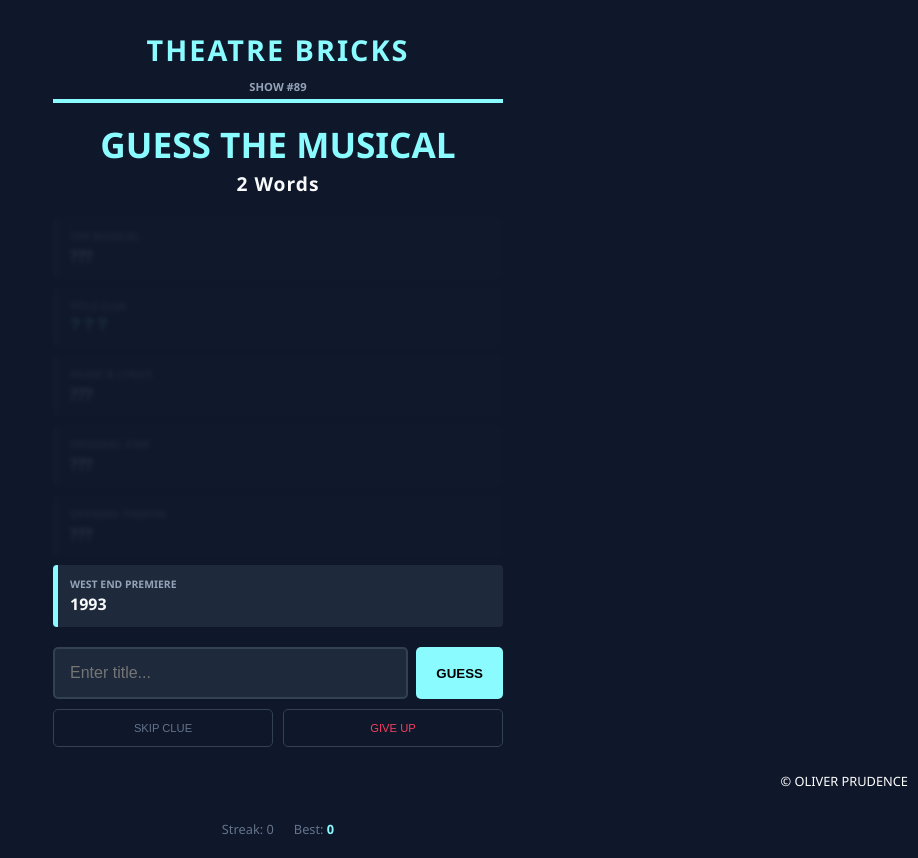
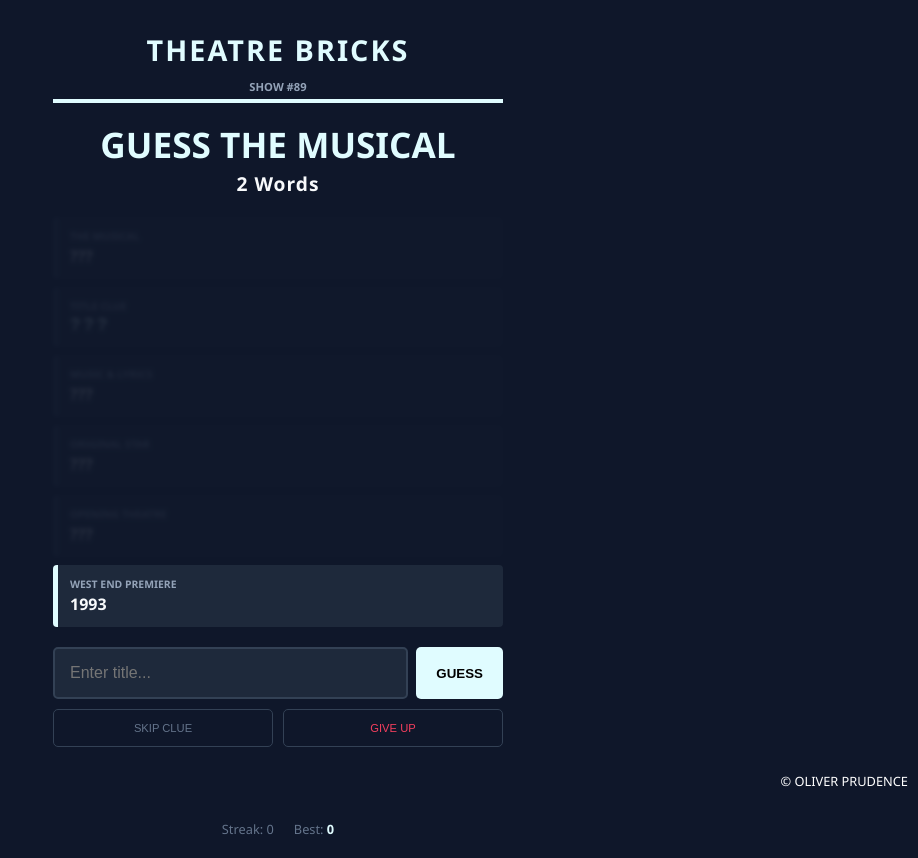
Before and after one commit to brick-game/theatrebricks, a plain HTML site: page index.html in a window 1280 px wide. Shown: the whole page, without its empty margins (362-1280 px from the left). Drawn offline with Linux system fonts and the light colour scheme.

Commit message:
Update index.html

```diff
--- a/index.html
+++ b/index.html
@@ -17,7 +17,7 @@
     <style>
         :root {
             --bg: #0f172a;
-            --olivier-gold: #8afbff;
+            --olivier-gold: #e0fcff;
             --brick: #1e293b;
             --correct: #10b981;
             --wrong: #f43f5e;
```
